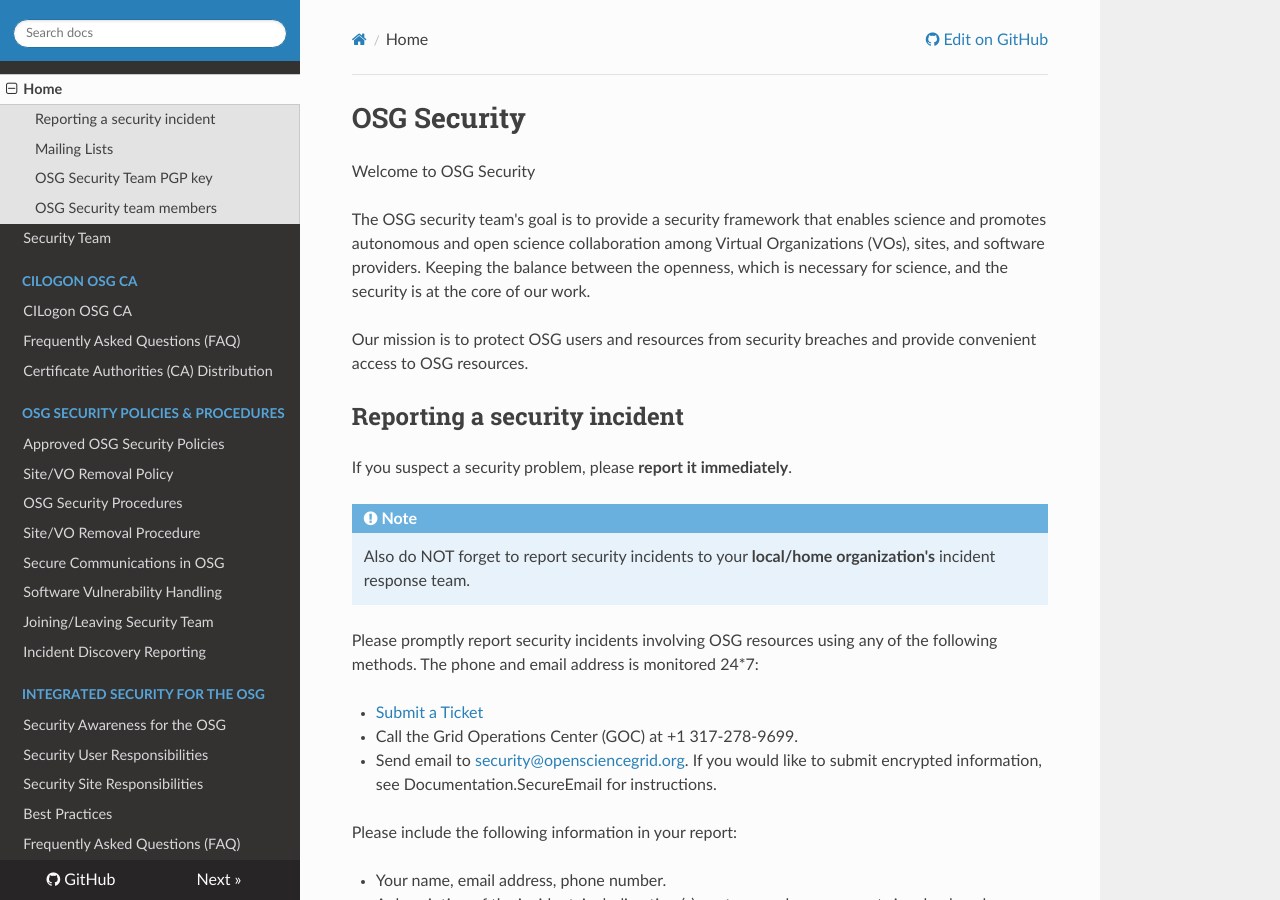
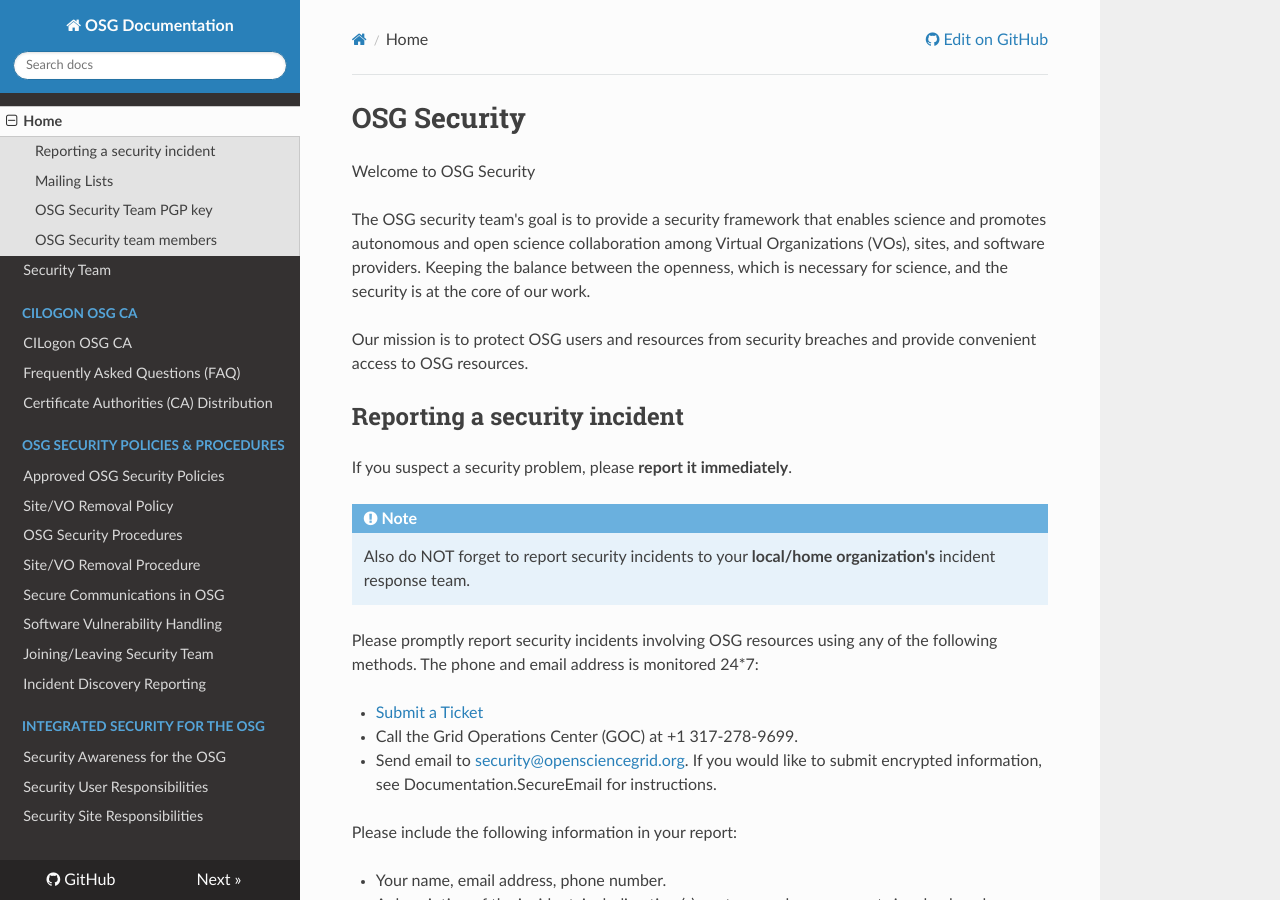
Before and after one commit to opensciencegrid/security, an MkDocs documentation site: the page built from docs/index.md, in a window 1280 px wide and 900 px high. Built offline with MkDocs 1.6.1, drawn with Linux system fonts in a browser that asks for light colours; nearby versions of some CDN libraries; old or Windows-style settings are respelled for this version of MkDocs.

Commit message:
Update mkdocs.yml

```diff
--- a/mkdocs.yml
+++ b/mkdocs.yml
@@ -27,8 +27,6 @@
   - Security Awareness for the OSG: 'SecurityAwarenessForTheOSG.md'
   - Security User Responsibilities: 'SecurityUserResponsibilities.md'
   - Security Site Responsibilities: 'SecuritySiteResponsibilities.md'
-  - Best Practices: 'SecurityBestPractices.md'
-  - Frequently Asked Questions (FAQ): 'OSGFAQ.md'
 
 markdown_extensions:
   - admonition
```
